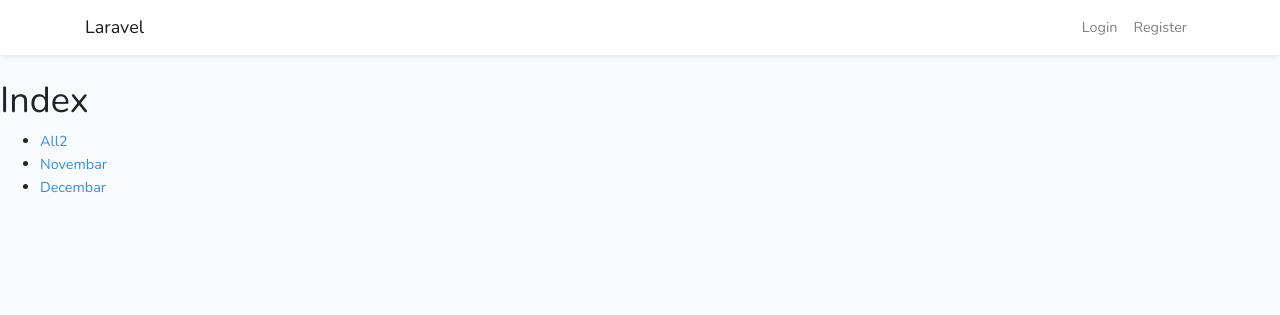
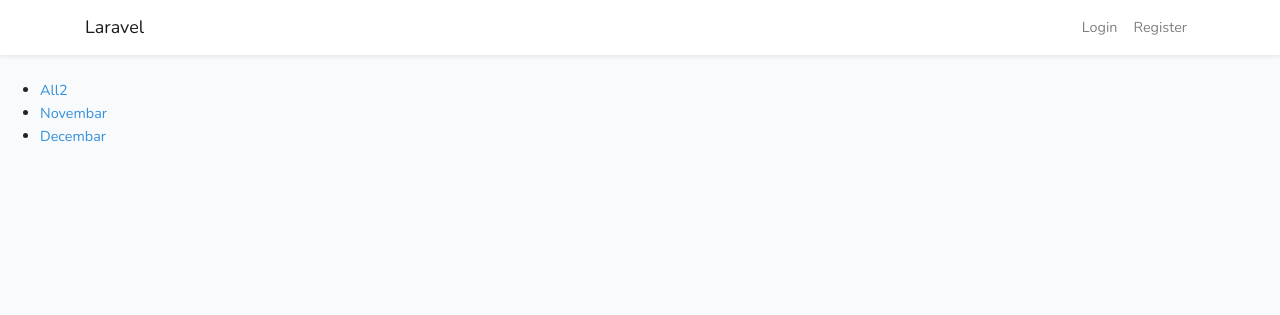
Before and after one commit to Strayko/swisshockeyfan-laravel, a Laravel app: page / in a window 1280 px wide. Shown: the top 315 px of the page. Run offline with Laravel 8, Linux system fonts and the light colour scheme; parts of the project's set-up code (start-up, migrations or seed data) failed here and were passed over.

Commit message:
some changes

```diff
--- a/resources/views/index.blade.php
+++ b/resources/views/index.blade.php
@@ -1,7 +1,7 @@
 @extends('layouts.app')
 
 @section('content')
-    <h1>Index</h1>
+
     @if(session()->has('error'))
         <p>{{session()->get('error')}}</p>
     @endif
```
Also changed, not shown: 1 other file.
